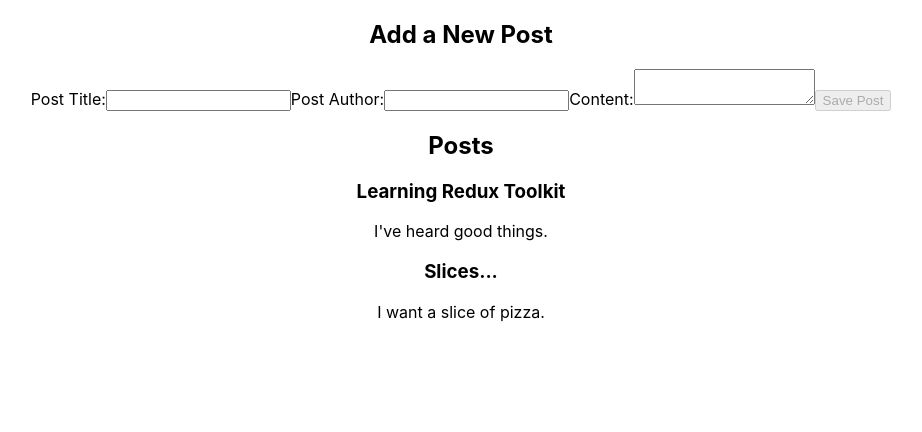
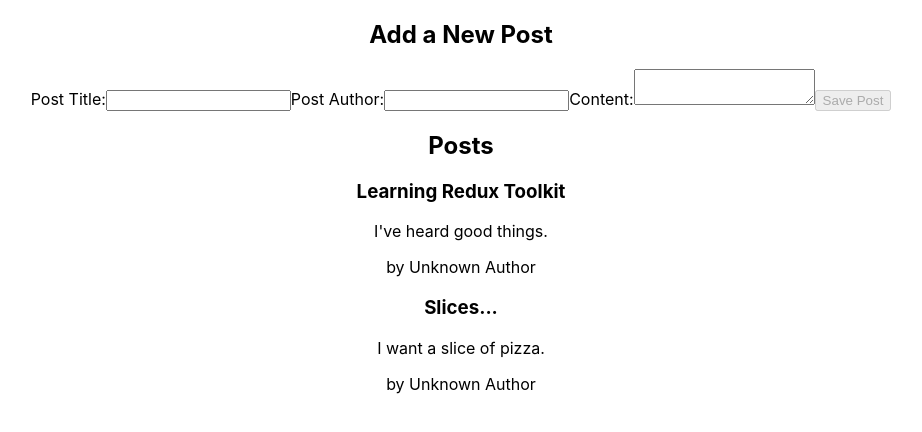
Before and after one commit to forrestmorrison/bulletinboard, a React (Create React App) app in the folder client/: page / in a window 1280 px wide. Shown: the top 432 px of the page, without its empty margins (179-1101 px from the left). Built offline with nearby package versions, Linux system fonts and the light colour scheme.

Commit message:
added userId to PostAuthor

```diff
--- a/client/src/features/posts/PostAuthor.js
+++ b/client/src/features/posts/PostAuthor.js
@@ -1,12 +1,12 @@
 import { useSelector } from "react-redux";
 import { selectAllUsers } from "../users/usersSlice";
 
-const PostAuthor = () => {
+const PostAuthor = ({ userId }) => {
     const users = useSelector(selectAllUsers)
 
     const author = users.find(user => user.id === userId);
 
-    return <span>by {author ? author.name : 'unknown author'}</span>
+    return <span>by {author ? author.name : 'Unknown Author'}</span>
 }
 
 export default PostAuthor
--- a/client/src/features/posts/PostsList.js
+++ b/client/src/features/posts/PostsList.js
@@ -1,5 +1,6 @@
 import { useSelector } from "react-redux";
 import { selectAllPosts } from "./postsSlice";
+import PostAuthor from "./PostAuthor";
 
 const PostsList = () => {
     const posts = useSelector(selectAllPosts)
@@ -8,6 +9,9 @@ const PostsList = () => {
         <article key={post.id}>
             <h3>{post.title}</h3>
             <p>{post.content.substring(0, 100)}</p>
+            <p className="postCredit">
+                <PostAuthor userId={post.userId} />
+            </p>
         </article>
     ))
 
```
